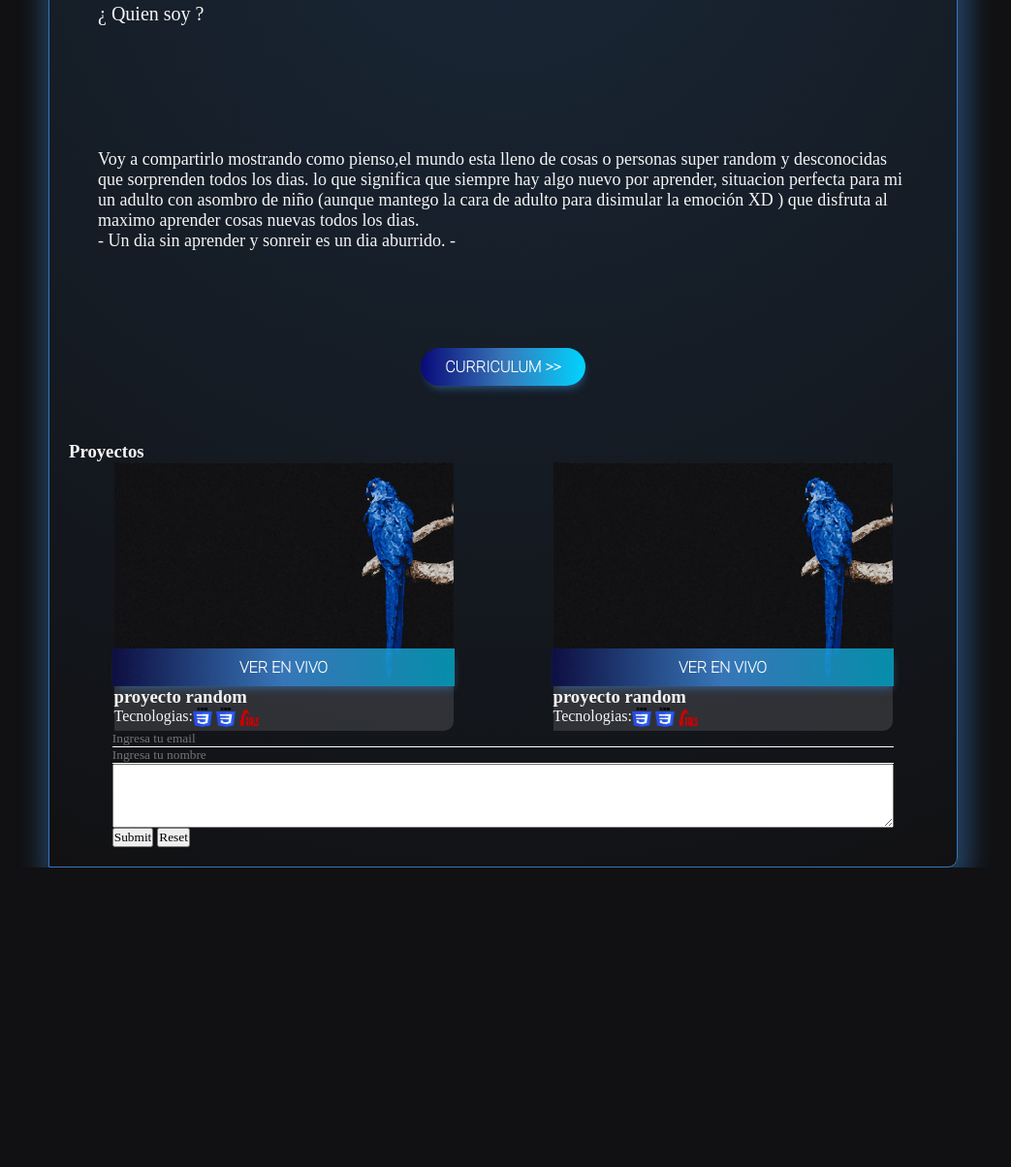
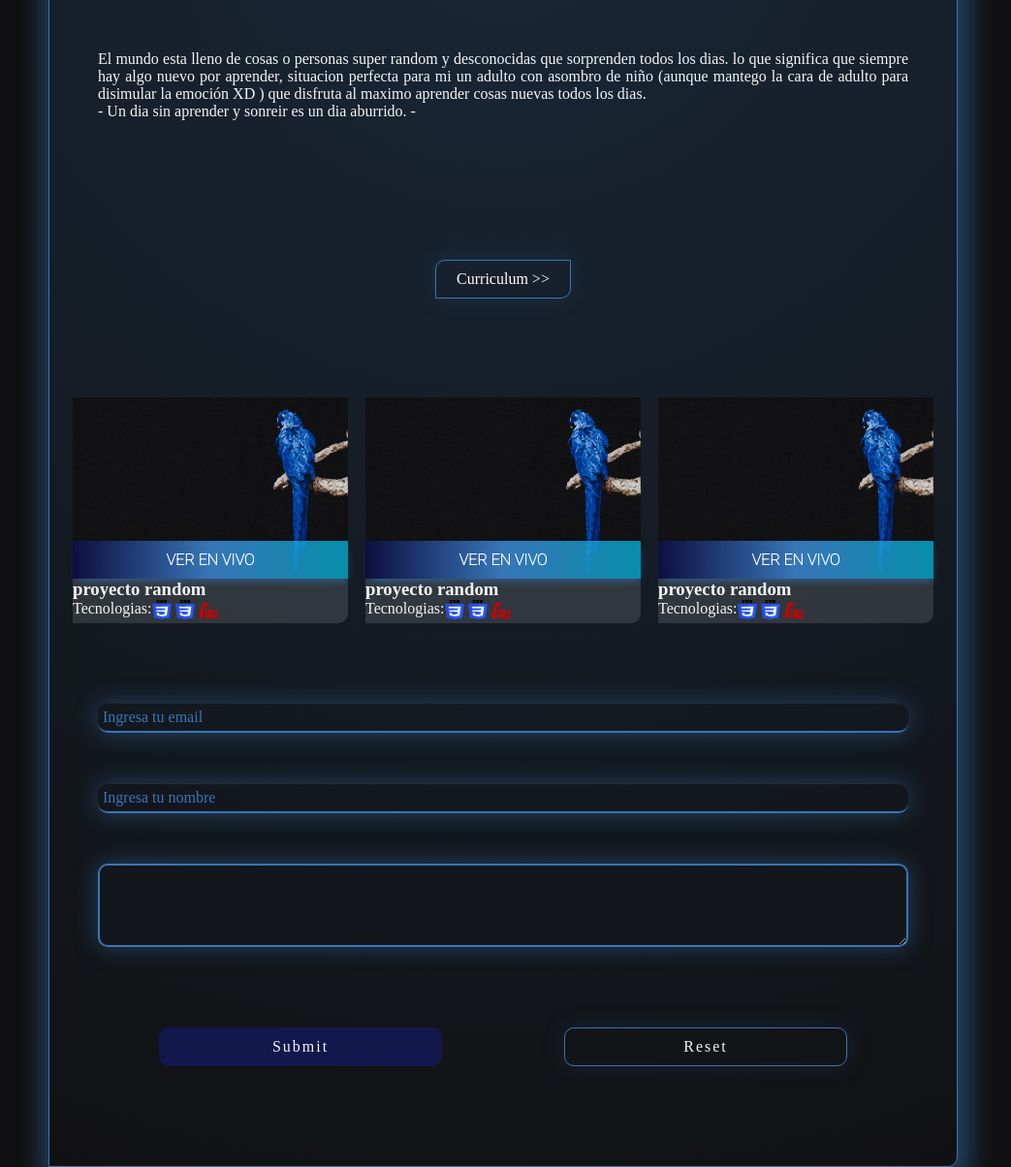
Before and after one commit to lFer17/portafolio, a website: page index.html in a window 1280 px wide. Shown: the part 958-2162 px from the top of the page at 97% size, without its empty margins (121-1164 px from the left). Before the commit the page ends 1853 px from the top, so only its background shows below. Drawn offline with nearby package versions, Linux system fonts and the light colour scheme; a web font is replaced by a local one.

Commit message:
form ya creado con estilos y css actualizado falta acomodar header y nav para responsive completo

```diff
--- /dev/null
+++ b/assets/styles/card_section_style.css
@@ -0,0 +1,54 @@
+section.cards{
+	margin-top: 25px;
+}
+.cards{
+	display: flex;
+	gap: 10px;
+	justify-content: space-around;
+	flex-wrap: wrap;
+}
+
+.card{
+	background: #ffffff1f;
+	border-radius:10px 0px 10px 0px;
+}
+.card-header{
+	box-sizing: border-box;
+	display: flex;
+	flex-direction: column;
+	position: relative;
+}
+.card-header img{
+	width: 284px;
+    height: 187px;
+}
+.card-header a{
+	position: absolute;
+	background-image: linear-gradient(to right ,#09097970,#3776b8, #00d4ffa3);
+	bottom: 0px;
+	align-self: center;
+	width: 93%;
+	border-radius: 0px;
+}
+.card-footer{
+	display: flex;
+}
+.card-footer-imgs img {
+	height: 20px;
+	width: 20px;
+}
+.see-live{
+	background-image: linear-gradient(to right ,#090979,#3776b8, #00d4ff);
+	border-radius: 40px;
+	-webkit-box-shadow: 2px 6px 8px -4px rgba(55,118,184,0.66);
+	box-shadow: 2px 6px 8px -4px rgba(55,118,184,0.66);
+	border: none;
+	color: #ffffff;
+	display: block;
+	font-weight: 700;
+	font-family: 'Roboto', sans-serif;
+	padding: 10px;
+	text-align: center;
+	text-decoration: none;
+	text-transform: uppercase;
+}
--- /dev/null
+++ b/assets/styles/form_styles.css
@@ -0,0 +1,77 @@
+/*                                           estilos  del formulario                                      */
+.form{
+	display: flex;
+	flex-direction: column;
+    height: 60vh;
+    justify-content: space-evenly;
+    padding: 30px;
+	/* width: 90%; */
+	margin: 0 auto;
+}
+
+.form-controls{
+	background-color: transparent;
+	border: none;
+	border-bottom: solid 2px #3776b8;
+    border-radius: 10px;
+    color: #3776b8;
+    font-size: 1em;
+    outline: none;
+    padding: 5px;
+    box-shadow: 0px 0px 24px 0px rgba(55, 117, 184, 0.171);
+	-webkit-box-shadow: 0px 0px 24px 0px rgba(55,118,184,0.48);
+	-moz-box-shadow: 0px 0px 24px 0px rgba(55,118,184,0.48);
+}
+
+.form-controls::placeholder {
+    color: #3776b8;
+  }
+
+.form textarea{
+    background-color: transparent;
+    border:solid 2px #3776b8;
+    border-radius: 10px;
+    box-shadow: 0px 0px 24px 0px rgba(55, 117, 184, 0.171);
+	-webkit-box-shadow: 0px 0px 24px 0px rgba(55,118,184,0.48);
+	-moz-box-shadow: 0px 0px 24px 0px rgba(55,118,184,0.48);
+    color: #3776b8;
+    font-size: 1em;
+    padding: 5px;
+    outline: none;
+}
+
+.form-btns{
+    display: flex;
+    justify-content: space-around;
+    margin-top: 30px;
+}
+.form-btns input{
+    border: none;
+    border-radius: 10px;
+    background-color: #12184c;
+    color: whitesmoke;
+    cursor: pointer;
+    font-size: 1em;
+    letter-spacing: 2px;
+    padding: 10px;
+    outline: none;
+    width:35%;
+}
+
+.form-btns input[type="reset"]{
+    background-color: transparent;
+    border:solid 1px #3776b8;
+    box-shadow: 0px 0px 24px 0px rgba(55, 117, 184, 0.171);
+ }
+
+.form-btns input[type="reset"]:hover{
+    background-color: #3776b8;
+    transition: all 0.5s;
+}
+
+.form-btns input[type="submit"]:hover{
+    background-color: transparent;
+    border:solid 1px #3776b8;
+    box-shadow: 0px 0px 24px 0px rgba(55, 117, 184, 0.171);
+    transition: all 0.5s;
+}
--- a/assets/styles/styles.css
+++ b/assets/styles/styles.css
@@ -1,5 +1,7 @@
 @import url('https://fonts.googleapis.com/css2?family=PT+Serif+Caption&display=swap');
 @import url('https://fonts.googleapis.com/css2?family=Roboto:wght@100&display=swap');
+@import url("/assets/styles/card_section_style.css");
+@import url("/assets/styles/form_styles.css");
 *{
 	margin: 0;
 	padding: 0;
@@ -61,21 +63,21 @@ ul li a:hover{
 
 h2,h1{
 	color: #ffffff;
-	font-size: 70px;
+	font-size: 4.5rem;
 	word-spacing: 20px;
 }
 .text{
 	color: #ffffff;
-	font-size: 40px;
+	font-size: 2.5rem;
 }
 section.inner h3{
 	text-align: center;
 	text-transform: uppercase;
-	padding: 20px;
+	padding: 1.2em;
 	font-family: 'Roboto', sans-serif;
 }
 h4{
-		font-size: 20px;
+		font-size: 1.2em;
 		font-weight: lighter;
 }
 .blue {
@@ -91,6 +93,8 @@ h4{
 .btn {
 	text-align:center;
 	background-color: transparent;
+	border:solid 1px #3776b8;
+    box-shadow: 0px 0px 24px 0px rgba(55, 117, 184, 0.171);
 	color: #ffffff;
 	font-size: 18px;
 	width: 140px;
@@ -105,14 +109,23 @@ h4{
 	animation-iteration-count: 3;
 	animation-timing-function: linear;
 }
+.btn:hover{
+    background-color: #3776b8;
+    transition: all 0.5s;
+}
 .btn a{
+	box-sizing: border-box;
 	color: #ffffff;
+	font-size:1rem ;
 	text-decoration: none;
 }
 .btn-bienvenida{
 	align-self: flex-start;
 	position: relative;
 	top: 5%;
+}
+.btn-center {
+	align-self: center;
 }
 
 
@@ -135,7 +148,8 @@ h4{
 }
 
 .inner p {
-	font-size: 18px;
+	text-align: justify;
+	font-size: 1em;
 }
 
 #about div {
@@ -143,29 +157,9 @@ h4{
 		display: flex;
 		flex-direction: column;
 		justify-content: space-around;
-		height: 450px;
+		height: 400px;
 }
 
-.link-cv{
-	background-image: linear-gradient(to right ,#090979,#3776b8, #00d4ff);
-	border-radius: 40px;
-	-webkit-box-shadow: 2px 6px 8px -4px rgba(55,118,184,0.66);
-	box-shadow: 2px 6px 8px -4px rgba(55,118,184,0.66);
-	border: none;
-	color: #ffffff;
-	display: block;
-	font-weight: 700;
-	font-family: 'Roboto', sans-serif;
-	padding: 10px;
-	text-align: center;
-	text-decoration: none;
-	text-transform: uppercase;
-}
-#about .link-cv{
-	align-self: center;
-	margin-top: 45px;
-	width: 150px;
-}
 section.cards{
 	margin-top: 25px;
 }
@@ -188,15 +182,15 @@ section.cards{
 	position: relative;
 }
 .card-header img{
-  width: 350px;
-  height: 231px;
+	width: 284px;
+    height: 187px;
 }
 .card-header a{
 	position: absolute;
 	background-image: linear-gradient(to right ,#09097970,#3776b8, #00d4ffa3);
 	bottom: 0px;
 	align-self: center;
-	width: 95%;
+	width: 93%;
 	border-radius: 0px;
 }
 .card-footer{
@@ -206,19 +200,3 @@ section.cards{
 	height: 20px;
 	width: 20px;
 }
-/*                                           estilos  del formulario                                      */
-
-.form{
-	display: flex;
-	flex-direction: column;
-	justify-content: center;
-	width: 90%;
-	margin: 0 auto;
-}
-
-.form-controls{
-	background-color: transparent;
-	border: none;
-	border-bottom: solid 1px white;
-	outline: none;
-}
--- a/index.html
+++ b/index.html
@@ -37,23 +37,52 @@
      <section class="inner" id="about">
        <h3>Acerca de mí</h3>
        <div>
-         <h4> ¿ Quien soy ? </h4>
-         <br>
-         <p>
-         Voy a compartirlo mostrando como pienso,el mundo esta lleno de cosas o personas super random y desconocidas que sorprenden todos los dias. lo que significa que siempre hay algo nuevo por aprender, situacion perfecta para mi un adulto con asombro de niño (aunque mantego la cara de adulto para disimular la emoción XD ) que disfruta al maximo aprender cosas nuevas todos los dias. <br> - Un dia sin aprender y sonreir es un dia aburrido. -
+         <!-- ajustar posisicon esta afectando el space-around -->
+         <!-- <h4> ¿ Quien soy ? </h4> -->
+         <p>El mundo esta lleno de cosas o personas super random y desconocidas que sorprenden todos los dias. lo que significa que siempre hay algo nuevo por aprender, situacion perfecta para mi un adulto con asombro de niño (aunque mantego la cara de adulto para disimular la emoción XD ) que disfruta al maximo aprender cosas nuevas todos los dias. <br> - Un dia sin aprender y sonreir es un dia aburrido. -
         </p>
         <!-- "./assets/cv/accceso.pdf" -->
-        <a class="link-cv" href="#" target="_Blank"> Curriculum >> </a>
+        <button class="btn btn-center "><a href="/assets/cv/CurriculumVitae.pdf" target="_Blank"> Curriculum >> </a></button>
+
       </div>
      </section>
 
      <section  id="proyectos">
-          <h3 class="proyectos-title" >Proyectos</h3>
           <div class="cards">
-          <div class="card">
+            <div class="card">
              <div class="card-header">
                <img src="./assets/imgs/background1.svg">
-               <a class="link-cv" href="#">ver en vivo</a>
+               <a class="see-live" href="#">ver en vivo</a>
+             </div>
+             <h3>proyecto random</h3>
+             <div class="card-footer">
+               <p>Tecnologias:</p>
+               <div class="card-footer-imgs">
+                 <img src="./assets/imgs/css.png">
+                 <img src="./assets/imgs/css.png">
+                 <img src="./assets/imgs/rails.png">
+               </div>
+             </div>
+           </div>
+            <div class="card">
+             <div class="card-header">
+               <img src="./assets/imgs/background1.svg">
+               <a class="see-live" href="#">ver en vivo</a>
+             </div>
+             <h3>proyecto random</h3>
+             <div class="card-footer">
+               <p>Tecnologias:</p>
+               <div class="card-footer-imgs">
+                 <img src="./assets/imgs/css.png">
+                 <img src="./assets/imgs/css.png">
+                 <img src="./assets/imgs/rails.png">
+               </div>
+             </div>
+           </div>
+            <div class="card">
+             <div class="card-header">
+               <img src="./assets/imgs/background1.svg">
+               <a class="see-live" href="#">ver en vivo</a>
              </div>
              <h3>proyecto random</h3>
              <div class="card-footer">
@@ -66,21 +95,6 @@
              </div>
            </div>
 
-           <div class="card">
-             <div class="card-header">
-               <img src="./assets/imgs/background1.svg">
-               <a class="link-cv" href="#">ver en vivo</a>
-             </div>
-             <h3>proyecto random</h3>
-             <div class="card-footer">
-               <p>Tecnologias:</p>
-               <div class="card-footer-imgs">
-                 <img src="./assets/imgs/css.png">
-                 <img src="./assets/imgs/css.png">
-                 <img src="./assets/imgs/rails.png">
-               </div>
-                </div>
-               </div>
              </div>
 
      </section>
@@ -89,7 +103,6 @@
       <input class="form-controls" type="email" name="email" placeholder="Ingresa tu email" required>
       <input class="form-controls" type="text" name="nombre" placeholder="Ingresa tu nombre" required>
       <textarea rows="4" cols="50 ">
-
       </textarea>
       <div class="form-btns">
       <input type="submit" >
```
Also changed, not shown: 1 other file.
